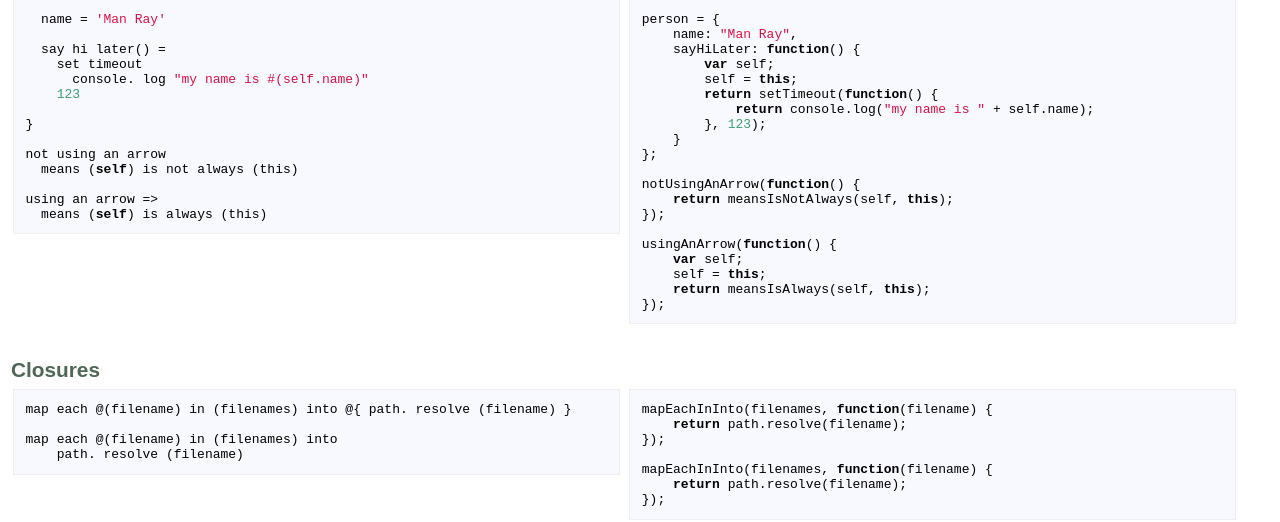
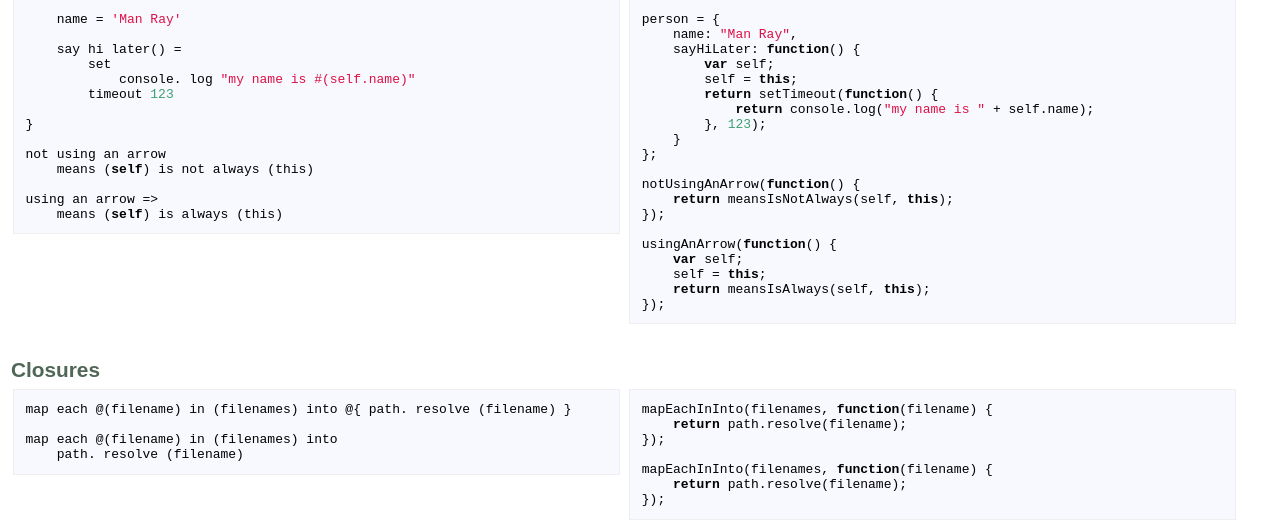
Before and after one commit to featurist/pogo-examples, a website: page index.html in a window 1280 px wide. Shown: the part 309-831 px from the top of the page. Drawn offline with Linux system fonts and the light colour scheme.

Commit message:
4 spaces as indents in all examples

```diff
--- a/index.html
+++ b/index.html
@@ -39,9 +39,9 @@ arrayTwo = [ <span class="number">3</span>, <span class="string">"four"</span> ]
     name <span class="operator">=</span> <span class="string">'Man Ray'</span>
 
     say hi later() <span class="operator">=</span>
-    set timeout
+        set
             console. log <span class="string">"my name is #(self.name)"</span>
-    <span class="number">123</span>
+        timeout <span class="number">123</span>
 
 }
 
```
Also changed, not shown: 9 other files. Lines whose indentation alone changed are shown as unchanged.
